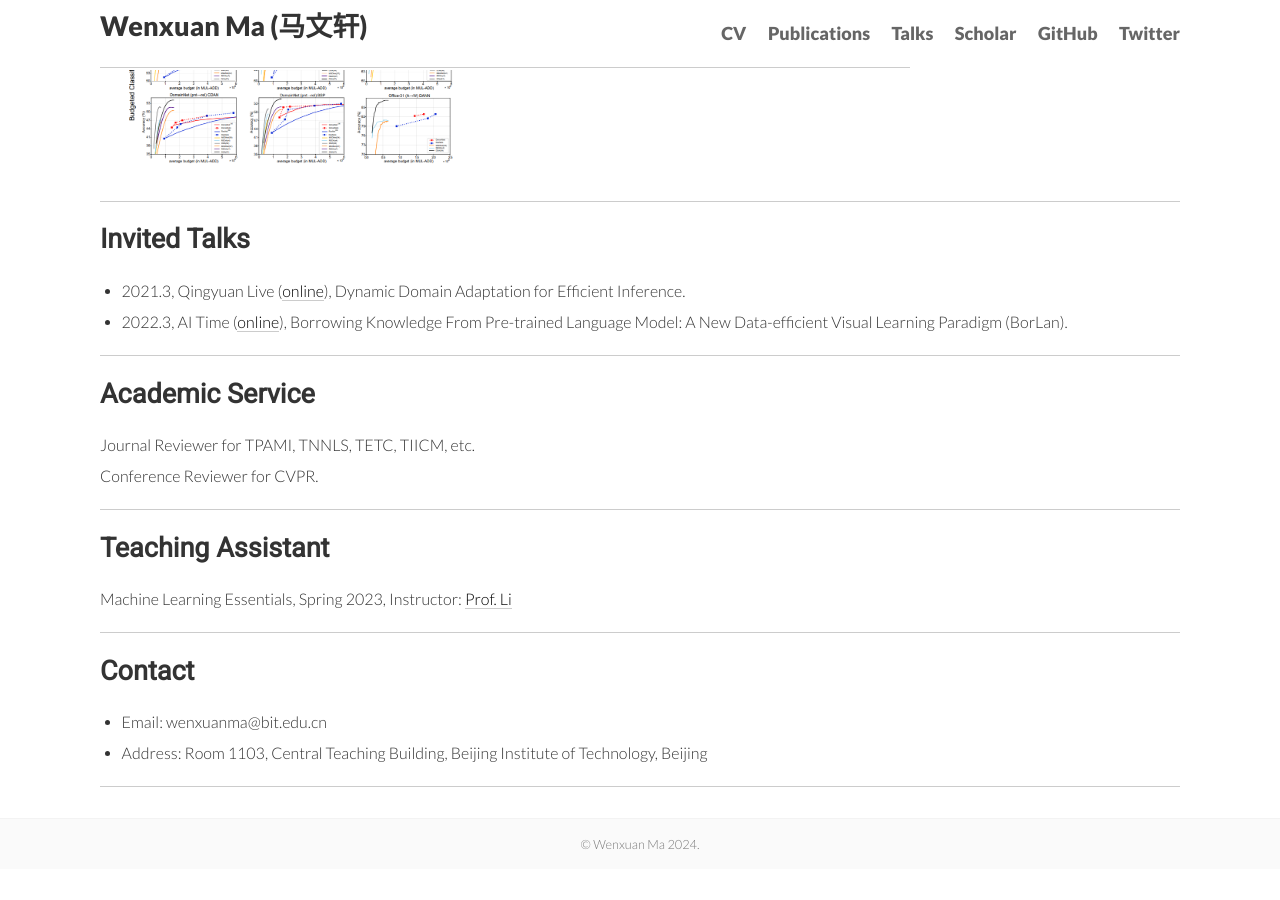
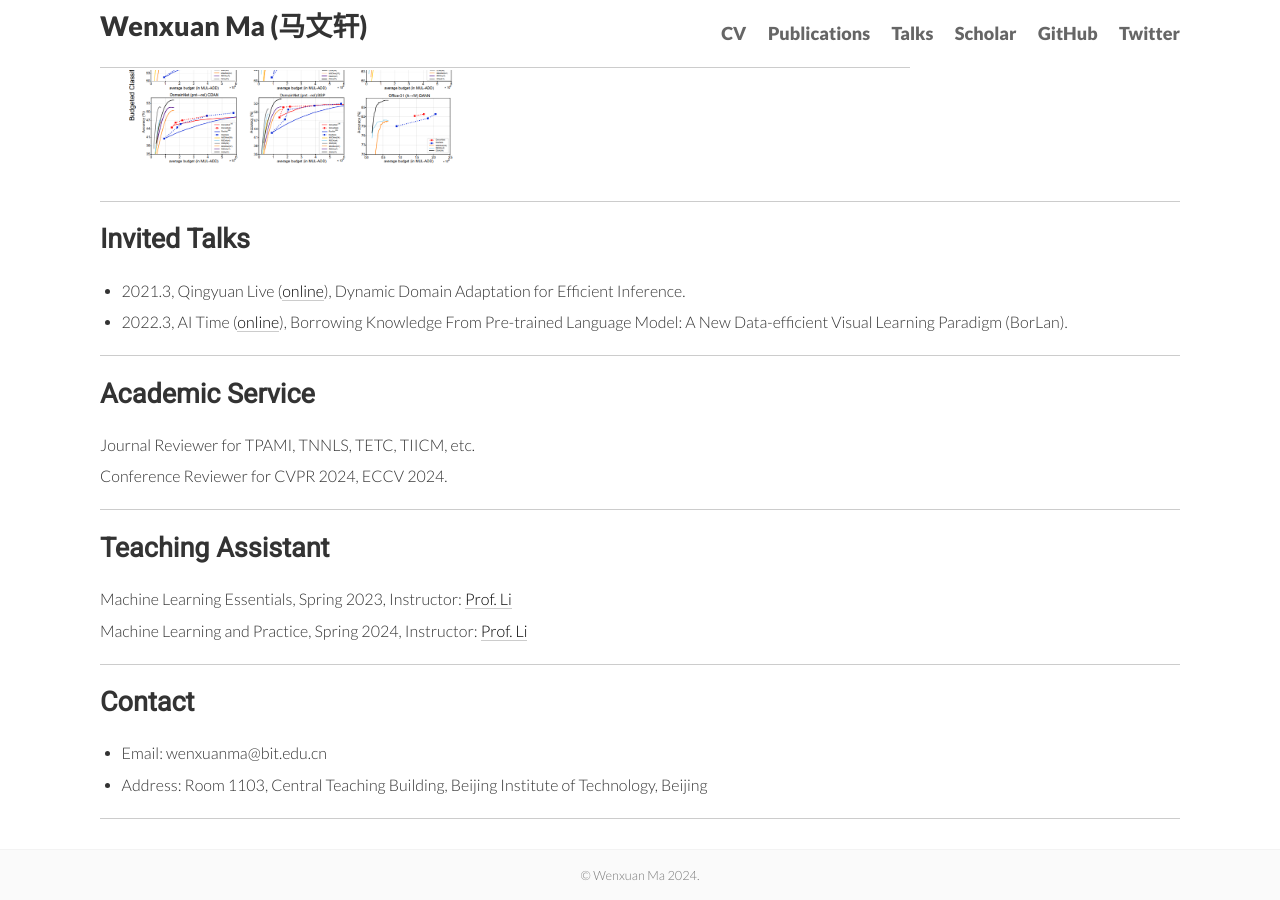
Before and after one commit to singalist/singalist.github.io, a Jekyll site: the page built from index.html, in a window 1280 px wide and 900 px high, scrolled down 2175 px. Built offline with Jekyll 4.4.1, drawn with Linux system fonts in a browser that asks for light colours; nearby versions of some CDN libraries; before the commit the page ends 3044 px from its top, so only the background shows below that.

Commit message:
photo update

```diff
--- a/index.html
+++ b/index.html
@@ -511,7 +511,7 @@ tags: about
     Journal Reviewer for TPAMI, TNNLS, TETC, TIICM, etc.
   </p>
   <p>
-    Conference Reviewer for CVPR.
+    Conference Reviewer for CVPR 2024, ECCV 2024.
   </p>
 </div>
 
@@ -523,6 +523,10 @@ tags: about
   <p>
     Machine Learning Essentials, Spring 2023, Instructor: <a href="https://shuangli.xyz" class="uline">Prof. Li</a>
   </p>
+  <p>
+    Machine Learning and Practice, Spring 2024, Instructor: <a href="https://shuangli.xyz" class="uline">Prof. Li</a>
+  </p>
+
 
 </div>
 
```
Also changed, not shown: images/photo2.jpg (added).
